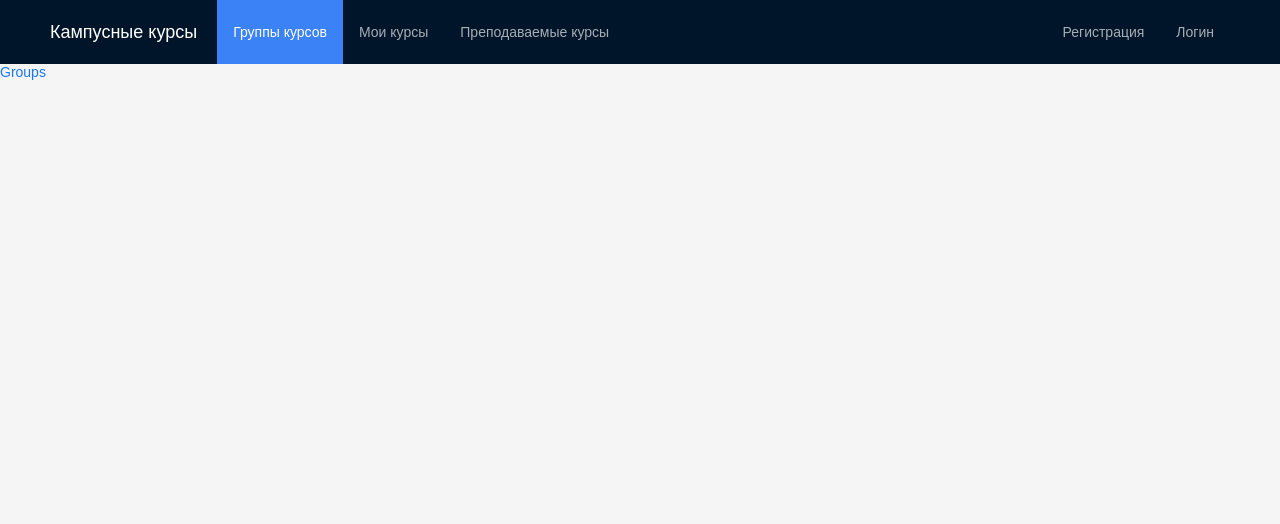
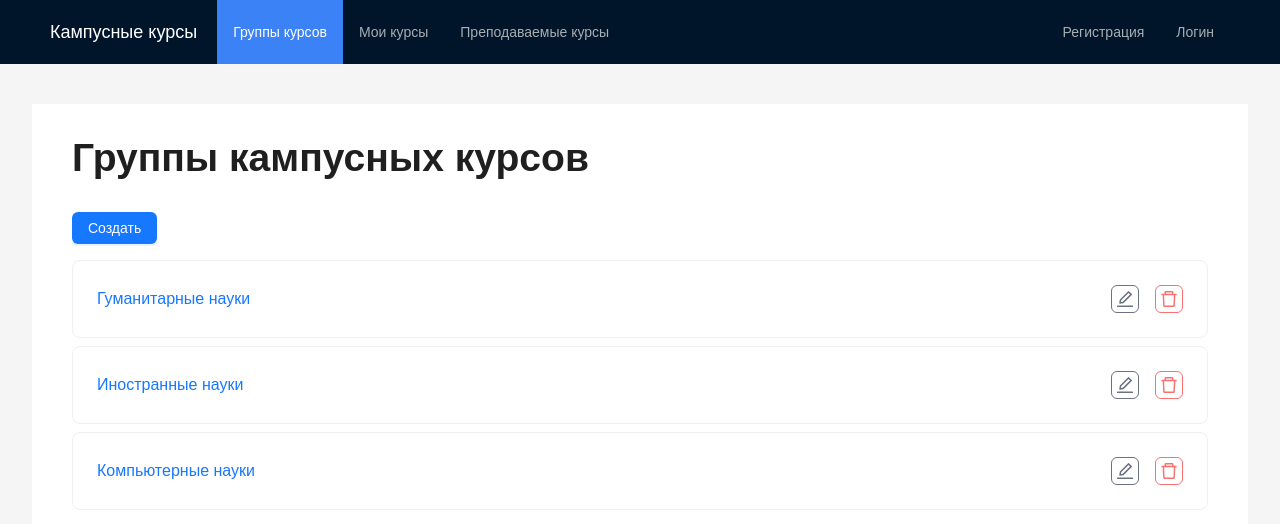
Before and after one commit to alyoneek/campus-courses, a React app: page /groups in a window 1280 px wide. Shown: the top 524 px of the page. Built offline with nearby package versions, Linux system fonts and the light colour scheme.

Commit message:
feat(components): Create groups page
- Add modals for editing and deleting
- Add group cad
- Add prefixes in login inputs
- Add forms for edit and create

```diff
--- /dev/null
+++ b/src/components/GroupCard/groupCard.module.scss
@@ -0,0 +1,25 @@
+.innerContainer {
+  @apply flex justify-between items-center;
+
+  .link {
+    @apply text-base;
+  }
+
+  .iconsContainer {
+    @apply flex gap-4;
+
+    .icon {
+      @apply cursor-pointer text-lg text-gray-500 border border-solid border-gray-500 rounded-md p-1;
+    }
+
+    .editIcon {
+      @extend .icon;
+      @apply text-gray-500 border-gray-500;
+    }
+
+    .deleteIcon {
+      @extend .icon;
+      @apply text-red-400 border-red-400;
+    }
+  }
+}
--- /dev/null
+++ b/src/components/GroupCard/index.tsx
@@ -0,0 +1,31 @@
+import { DeleteOutlined, EditOutlined } from "@ant-design/icons";
+import { Card } from "antd";
+import { FC } from "react";
+import { Link } from "react-router-dom";
+import styles from "./groupCard.module.scss";
+
+interface GroupCardProps {
+  title: string;
+  onEdit: (idGroup: string) => void;
+}
+
+const GroupCard: FC<GroupCardProps> = ({ title, onEdit }) => {
+  return (
+    <Card className="mt-2">
+      <div className={styles.innerContainer}>
+        <Link to="/groups/1" className={styles.link}>
+          {title}
+        </Link>
+        <div className={styles.iconsContainer}>
+          <EditOutlined
+            className={styles.editIcon}
+            onClick={() => onEdit("asdf")}
+          />
+          <DeleteOutlined className={styles.deleteIcon} />
+        </div>
+      </div>
+    </Card>
+  );
+};
+
+export default GroupCard;
--- /dev/null
+++ b/src/components/GroupsList.tsx
@@ -0,0 +1,24 @@
+import GroupCard from "@/components/GroupCard";
+import { FC } from "react";
+
+const groups = [
+  "Гуманитарные науки",
+  "Иностранные науки",
+  "Компьютерные науки",
+];
+
+interface GroupsListProps {
+  onEditGroup: (idGroup: string) => void;
+}
+
+const GroupsList: FC<GroupsListProps> = ({ onEditGroup }) => {
+  return (
+    <>
+      {groups.map((group, i) => (
+        <GroupCard key={i} title={group} onEdit={onEditGroup} />
+      ))}
+    </>
+  );
+};
+
+export default GroupsList;
--- /dev/null
+++ b/src/components/ModalForm.tsx
@@ -0,0 +1,63 @@
+import { useResetFormOnCloseModal } from "@/hooks/useResetFormOnCloseModal";
+import { Button, FormInstance, Modal } from "antd";
+import { cloneElement, ReactElement } from "react";
+
+interface ModalFormProps {
+  title?: string;
+  open: boolean;
+  onCancel: () => void;
+  form: FormInstance;
+  children?: ReactElement;
+}
+
+const ModalForm = ({
+  title,
+  open,
+  onCancel,
+  form,
+  children,
+}: ModalFormProps) => {
+  useResetFormOnCloseModal(form, open);
+
+  const onOk = () => {
+    form.submit();
+  };
+
+  const renderChildren = () => {
+    if (children) {
+      return cloneElement(children, {
+        ...children.props,
+        form: form,
+      });
+    }
+    return null;
+  };
+
+  return (
+    <Modal
+      title={title}
+      centered
+      width={1000}
+      open={open}
+      onCancel={onCancel}
+      footer={[
+        <Button key="back" onClick={onCancel}>
+          Отменить
+        </Button>,
+        <Button
+          key="submit"
+          type="primary"
+          htmlType="submit"
+          // loading
+          onClick={onOk}
+        >
+          Сохранить
+        </Button>,
+      ]}
+    >
+      {renderChildren()}
+    </Modal>
+  );
+};
+
+export default ModalForm;
--- /dev/null
+++ b/src/components/forms/CreateGroupForm.tsx
@@ -0,0 +1,36 @@
+import { Form, FormInstance, Input } from "antd";
+import { FC } from "react";
+
+interface CreateGroupFormProps {
+  form?: FormInstance;
+  afterFinish?: () => void;
+}
+
+const CreateGroupForm: FC<CreateGroupFormProps> = ({ form, afterFinish }) => {
+  const onFinish = (values: any) => {
+    setTimeout(() => {
+      console.log(values);
+      afterFinish && afterFinish();
+    }, 1000);
+  };
+
+  return (
+    <Form
+      form={form}
+      layout="vertical"
+      name="userForm"
+      onFinish={onFinish}
+      autoComplete="off"
+    >
+      <Form.Item
+        name="name"
+        label="Название группы"
+        rules={[{ required: true }]}
+      >
+        <Input size="large" />
+      </Form.Item>
+    </Form>
+  );
+};
+
+export default CreateGroupForm;
--- /dev/null
+++ b/src/components/forms/EditGroupForm.tsx
@@ -0,0 +1,42 @@
+import { Form, FormInstance, Input } from "antd";
+import { FC } from "react";
+
+interface EditGroupFormProps {
+  idGroup: string;
+  form?: FormInstance;
+  afterFinish?: () => void;
+}
+
+const EditGroupForm: FC<EditGroupFormProps> = ({
+  idGroup,
+  form,
+  afterFinish,
+}) => {
+  const onFinish = (values: any) => {
+    setTimeout(() => {
+      console.log(values);
+      afterFinish && afterFinish();
+    }, 1000);
+  };
+
+  return (
+    <Form
+      form={form}
+      layout="vertical"
+      name="userForm"
+      onFinish={onFinish}
+      autoComplete="off"
+      initialValues={{ name: idGroup }}
+    >
+      <Form.Item
+        name="name"
+        label="Название группы"
+        rules={[{ required: true }]}
+      >
+        <Input size="large" />
+      </Form.Item>
+    </Form>
+  );
+};
+
+export default EditGroupForm;
--- a/src/components/forms/LoginForm.tsx
+++ b/src/components/forms/LoginForm.tsx
@@ -1,7 +1,9 @@
 import { loginFormValidation } from "@/helpers/validation";
+import { LockOutlined, UserOutlined } from "@ant-design/icons";
 import { Button, Form, Input, message } from "antd";
+import { FC } from "react";
 
-const LoginForm = () => {
+const LoginForm: FC = () => {
   const [form] = Form.useForm();
 
   const onFinish = (values: any) => {
@@ -21,14 +23,24 @@ const LoginForm = () => {
       autoComplete="off"
     >
       <Form.Item label="Email" name="email" rules={loginFormValidation.email}>
-        <Input size="large" />
+        <Input
+          prefix={
+            <UserOutlined className="site-form-item-icon text-gray-500" />
+          }
+          size="large"
+        />
       </Form.Item>
       <Form.Item
         label="Пароль"
         name="password"
         rules={loginFormValidation.password}
       >
-        <Input.Password size="large" />
+        <Input.Password
+          prefix={
+            <LockOutlined className="site-form-item-icon text-gray-500" />
+          }
+          size="large"
+        />
       </Form.Item>
       <Form.Item>
         <Button type="primary" htmlType="submit" size="large">
--- a/src/components/forms/ProfileForm.tsx
+++ b/src/components/forms/ProfileForm.tsx
@@ -1,8 +1,8 @@
 import { profileFormValidation } from "@/helpers/validation";
 import { Button, DatePicker, Form, Input, message } from "antd";
-import { useState } from "react";
+import { FC, useState } from "react";
 
-const ProfileForm = () => {
+const ProfileForm: FC = () => {
   const [isEdit, setEdit] = useState(false);
   const [form] = Form.useForm();
 
--- /dev/null
+++ b/src/hooks/useResetFormOnCloseModal.tsx
@@ -0,0 +1,17 @@
+import { FormInstance } from "antd";
+import { useEffect, useRef } from "react";
+
+export const useResetFormOnCloseModal = (form: FormInstance, open: boolean) => {
+  const prevOpenRef = useRef<boolean>();
+
+  useEffect(() => {
+    prevOpenRef.current = open;
+  }, [open]);
+  const prevOpen = prevOpenRef.current;
+
+  useEffect(() => {
+    if (!open && prevOpen) {
+      form.resetFields();
+    }
+  }, [form, prevOpen, open]);
+};
--- a/src/pages/Groups.tsx
+++ b/src/pages/Groups.tsx
@@ -1,7 +1,68 @@
-import { Link } from "react-router-dom";
+import CreateGroupForm from "@/components/forms/CreateGroupForm";
+import EditGroupForm from "@/components/forms/EditGroupForm";
+import GroupsList from "@/components/GroupsList";
+import ModalForm from "@/components/ModalForm";
+import DataContent from "@/layouts/content/DataContent";
+import { Button, Form } from "antd";
+import useForm from "antd/es/form/hooks/useForm";
+import { FC, useState } from "react";
 
-const Groups = () => {
-  return <Link to="/groups/1">Groups</Link>;
+const Groups: FC = () => {
+  const [isCreateModalOpen, setCreateModalOpen] = useState(false);
+  const [isEditModalOpen, setEditModalOpen] = useState(false);
+  const [choosenGroupId, setChoosenGroupId] = useState("");
+  const [createGroupForm] = Form.useForm();
+  const [editGroupForm] = useForm();
+
+  const showCreateModal = () => {
+    setCreateModalOpen(true);
+  };
+
+  const showEditModal = (idGroup: string) => {
+    setChoosenGroupId(idGroup);
+    setEditModalOpen(true);
+  };
+
+  const handleCreateModalCancel = () => {
+    setCreateModalOpen(false);
+  };
+
+  const handleEditModalCancel = () => {
+    setEditModalOpen(false);
+  };
+
+  return (
+    <DataContent title="Группы кампусных курсов">
+      <Button
+        type="primary"
+        htmlType="button"
+        className="mb-2"
+        onClick={showCreateModal}
+      >
+        Создать
+      </Button>
+      <GroupsList onEditGroup={showEditModal} />
+      <ModalForm
+        title="Создание группы"
+        open={isCreateModalOpen}
+        onCancel={handleCreateModalCancel}
+        form={createGroupForm}
+      >
+        <CreateGroupForm afterFinish={handleCreateModalCancel} />
+      </ModalForm>
+      <ModalForm
+        title="Редактирование группы"
+        open={isEditModalOpen}
+        onCancel={handleEditModalCancel}
+        form={editGroupForm}
+      >
+        <EditGroupForm
+          idGroup={choosenGroupId}
+          afterFinish={handleEditModalCancel}
+        />
+      </ModalForm>
+    </DataContent>
+  );
 };
 
 export default Groups;
```
